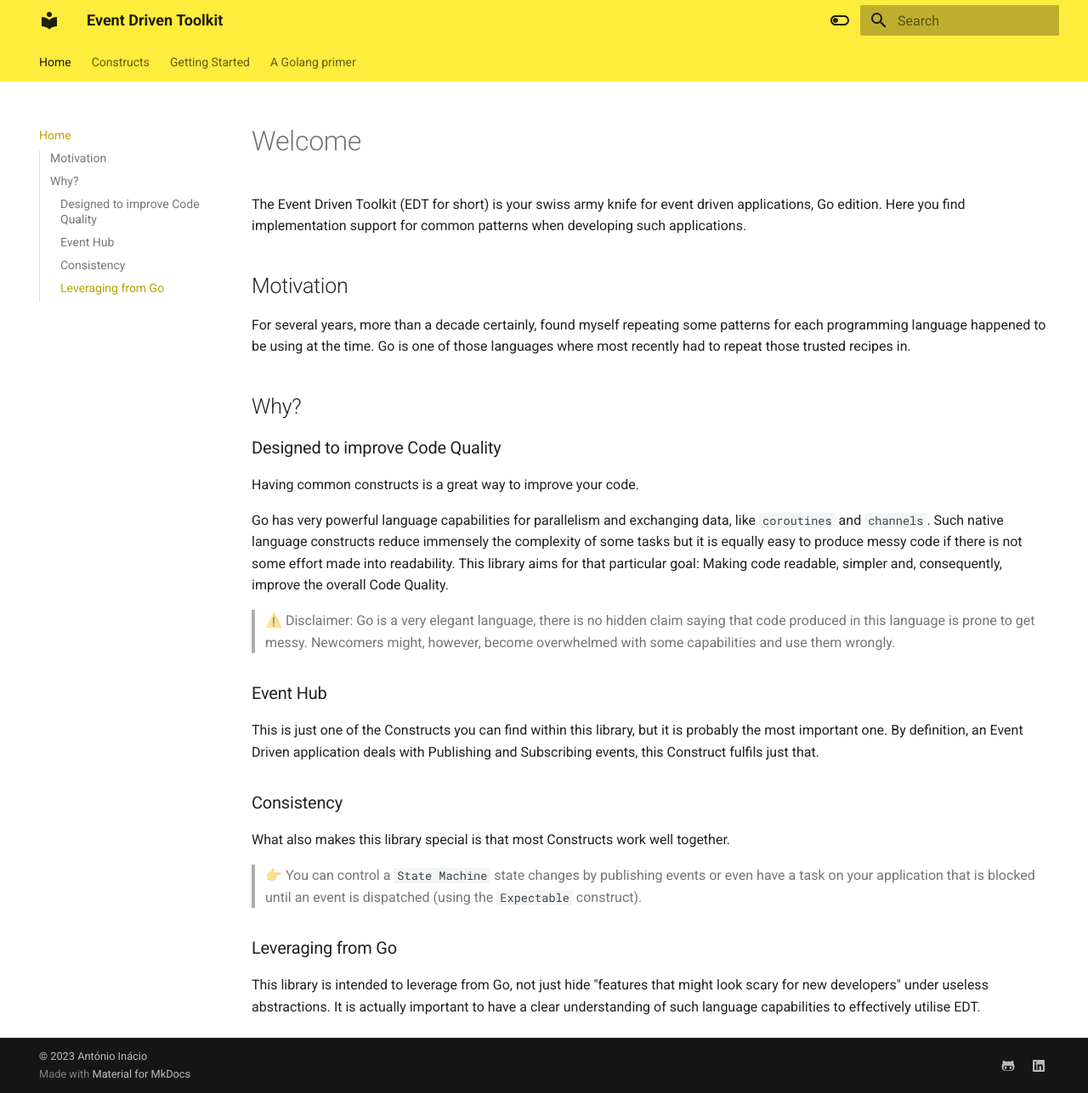
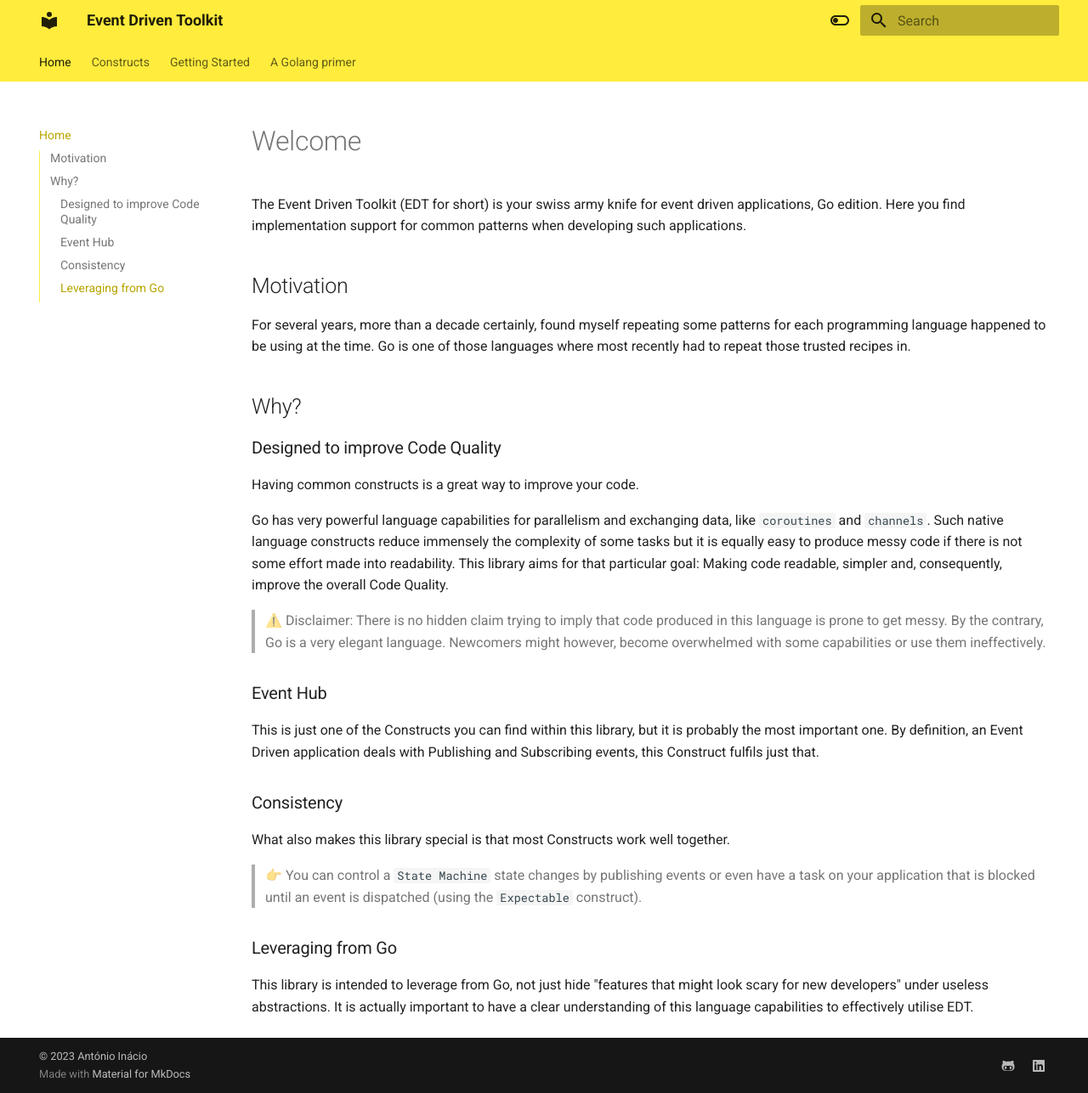
Before and after one commit to a-inacio/edt-go, an MkDocs documentation site: the page built from docs/index.md, in a window 1280 px wide and 1287 px high. Shown: the whole window at 85% size. Built offline with MkDocs 1.6.1 and Material for MkDocs 9.7.7, drawn with Linux system fonts in a browser that asks for light colours.

Commit message:
docs: Typos and improvements

```diff
--- a/docs/index.md
+++ b/docs/index.md
@@ -16,7 +16,7 @@ Having common constructs is a great way to improve your code.
 Go has very powerful language capabilities for parallelism and exchanging data, like `coroutines` and `channels`. Such native language constructs reduce immensely the complexity of some tasks but it is equally easy to produce messy code if there is not some effort made into readability.
 This library aims for that particular goal: Making code readable, simpler and, consequently, improve the overall Code Quality.
 
-> ⚠️ Disclaimer: Go is a very elegant language, there is no hidden claim saying that code produced in this language is prone to get messy. Newcomers might, however, become overwhelmed with some capabilities and use them wrongly.
+> ⚠️ Disclaimer: There is no hidden claim trying to imply that code produced in this language is prone to get messy. By the contrary, Go is a very elegant language. Newcomers might however, become overwhelmed with some capabilities or use them ineffectively.
 
 ### Event Hub
 
@@ -32,4 +32,4 @@ What also makes this library special is that most Constructs work well together.
 ### Leveraging from Go
 
 This library is intended to leverage from Go, not just hide "features that might look scary for new developers" under useless abstractions.
-It is actually important to have a clear understanding of such language capabilities to effectively utilise EDT.
+It is actually important to have a clear understanding of this language capabilities to effectively utilise EDT.
```
Also changed, not shown: docs/a-golang-primer.md (+4 -4 lines), docs/getting-started.md (+1 -1 lines).
